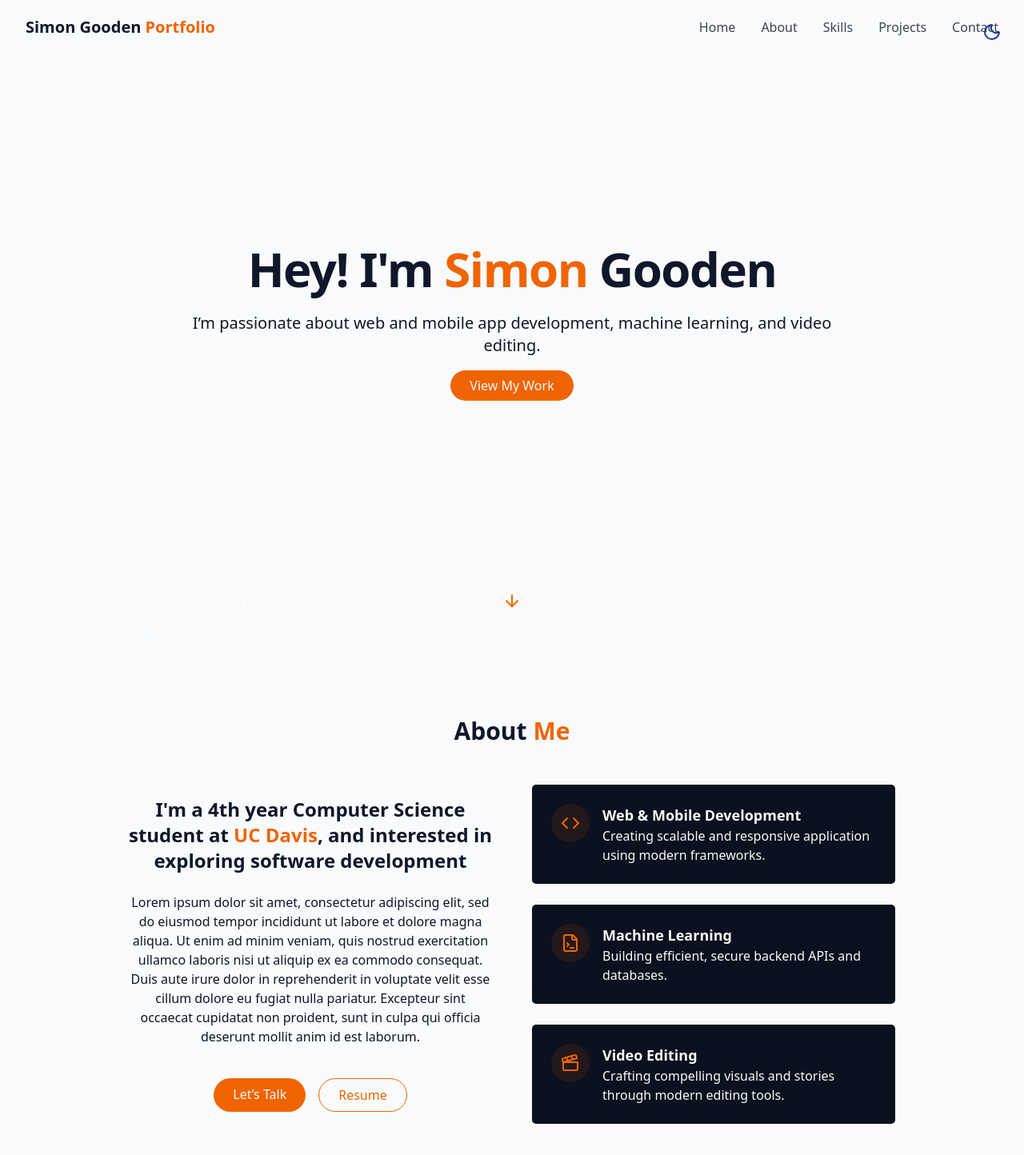
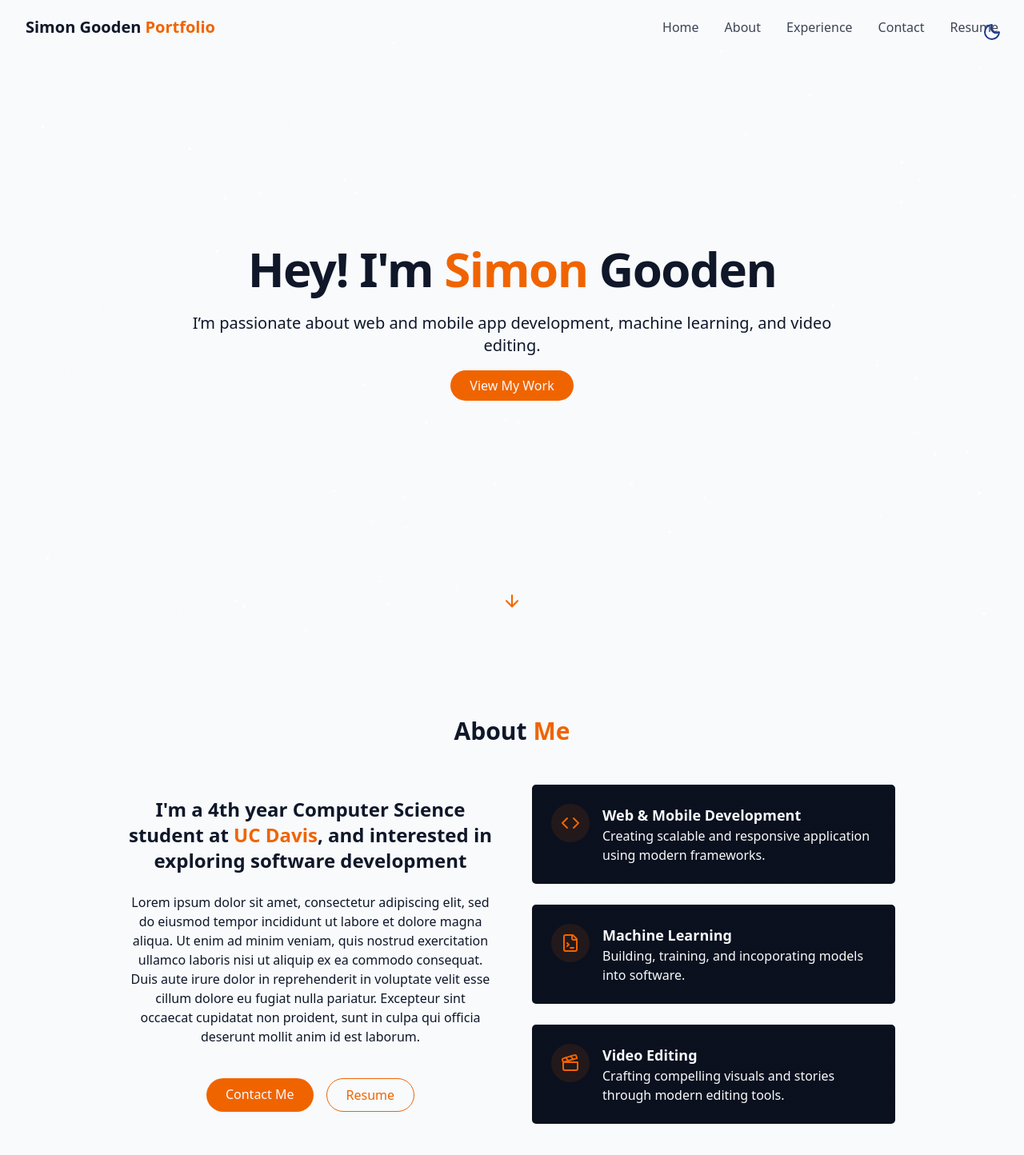
Before and after one commit to simondgooden/portfolio, a React (Vite) app: page / in a window 1280 px wide. Shown: the top 1444 px of the page at 80% size. Built offline with nearby package versions, Linux system fonts and the light colour scheme.

Commit message:
Added resume link

```diff
--- a/src/components/AboutSection.jsx
+++ b/src/components/AboutSection.jsx
@@ -14,7 +14,7 @@ export const AboutSection = () => {
     {
       icon: <FileTerminal className="h-6 w-6 text-primary" />,
       title: "Machine Learning",
-      description: "Building efficient, secure backend APIs and databases.",
+      description: "Building, training, and incoporating models into software.",
     },
     {
       icon: <Clapperboard className="h-6 w-6 text-primary" />,
@@ -51,11 +51,13 @@ export const AboutSection = () => {
 
             <div className="flex flex-col sm:flex-row gap-4 pt-4 justify-center">
               <a href="#contact" className="button text-background">
-                Let’s Talk
+                Contact Me
               </a>
 
               <a
-                href=""
+                href="https://drive.google.com/file/d/133sPBOFN3hXQMw0ZCKtBtkKqzni-5_X7/view?usp=share_link"
+                target="_blank"
+                rel="noopener noreferrer"
                 className="px-6 py-2 rounded-full border border-primary text-primary hover:bg-primary hover:text-background transition-colors duration-300"
               >
                 Resume
--- a/src/components/Navbar.jsx
+++ b/src/components/Navbar.jsx
@@ -5,9 +5,13 @@ import { X, Menu } from "lucide-react";
 const navItems = [
   { name: "Home", href: "#hero" },
   { name: "About", href: "#about" },
-  { name: "Skills", href: "#skills" },
-  { name: "Projects", href: "#projects" },
+  { name: "Experience", href: "#experience" },
   { name: "Contact", href: "#contact" },
+  {
+    name: "Resume",
+    href: "https://drive.google.com/file/d/133sPBOFN3hXQMw0ZCKtBtkKqzni-5_X7/view?usp=share_link",
+    external: true,
+  },
 ];
 
 export const Navbar = () => {
@@ -16,12 +20,13 @@ export const Navbar = () => {
 
   useEffect(() => {
     const handleScroll = () => {
-      setIsScrolled(window.screenY > 10);
+      setIsScrolled(window.scrollY > 10); // fixed: window.screenY -> window.scrollY
     };
 
     window.addEventListener("scroll", handleScroll);
     return () => window.removeEventListener("scroll", handleScroll);
   }, []);
+
   return (
     <nav
       className={cn(
@@ -35,16 +40,18 @@ export const Navbar = () => {
           href="#hero"
         >
           <span className="relative z-10">
-            <span className="text-foreground"> Simon Gooden </span>{" "}
-            Portfolio
+            <span className="text-foreground"> Simon Gooden </span> Portfolio
           </span>
         </a>
-        {/*Desktop*/}
+
+        {/* Desktop */}
         <div className="hidden md:flex space-x-8">
           {navItems.map((item, key) => (
             <a
               key={key}
               href={item.href}
+              target={item.external ? "_blank" : undefined}
+              rel={item.external ? "noopener noreferrer" : undefined}
               className="text-foreground/80 hover:text-primary transition-colors duration-300"
             >
               {item.name}
@@ -52,17 +59,16 @@ export const Navbar = () => {
           ))}
         </div>
 
-        {/*Mobile*/}
-
+        {/* Mobile Toggle Button */}
         <button
           onClick={() => setIsMenuOpen((prev) => !prev)}
           className="md:hidden p-2 text-foreground z-50"
           aria-label={isMenuOpen ? "Close Menu" : "Open Menu"}
         >
-          {" "}
-          {isMenuOpen ? <X size={24} /> : <Menu size={24} />}{" "}
+          {isMenuOpen ? <X size={24} /> : <Menu size={24} />}
         </button>
 
+        {/* Mobile Menu */}
         <div
           className={cn(
             "fixed inset-0 bg-background/95 backdrop-blur-md z-40 flex flex-col items-center justify-center",
@@ -77,6 +83,8 @@ export const Navbar = () => {
               <a
                 key={key}
                 href={item.href}
+                target={item.external ? "_blank" : undefined}
+                rel={item.external ? "noopener noreferrer" : undefined}
                 className="text-foreground/80 hover:text-primary transition-colors duration-300"
                 onClick={() => setIsMenuOpen(false)}
               >
```
